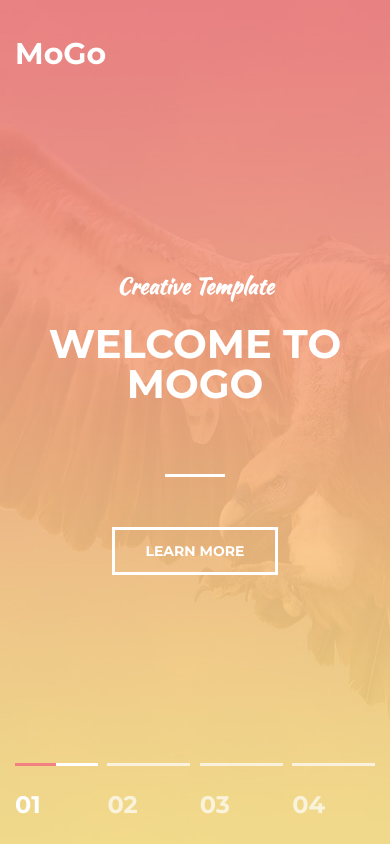
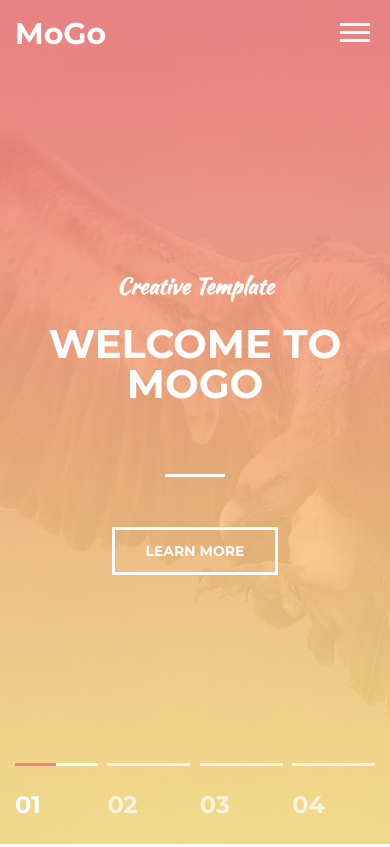
Before and after one commit to EkaterinaKochneva/MoGoByBrainsCloud, a plain HTML site: page index.html in a window 390 px wide. Shown: the top 847 px of the page. Drawn offline with Linux system fonts and the light colour scheme.

Commit message:
start JS

```diff
--- a/assets/css/style.css
+++ b/assets/css/style.css
@@ -32,12 +32,14 @@ hr {
 /* Intro */
 
 .intro {
+    position: relative;
     display: flex;
     align-items: center;
     flex-direction: column;
     justify-content: center;
     width: 100%;
     height: 100vh;
+    min-height: 820px;
     color: #fff;
     background: url("../images/intro.jpg") center no-repeat, linear-gradient(#f38181, #fce38a);
     background-size: cover;
@@ -84,6 +86,20 @@ hr {
     right: 0;
     z-index: 1000;
     color: #fff;
+}
+
+.header.fixed {
+    padding: 10px 0;
+    background-color: #f38181;
+    box-shadow: 0 3px 10px rgba(0, 0, 0, .2);
+    position: fixed;
+    top: 0;
+    left: 0;
+
+}
+
+.header.active {
+    background-color: #f38181;
 }
 
 .header__inner {
@@ -139,6 +155,68 @@ hr {
 .nav__link.active {
     color: #fce38a;
 }
+
+/* Nav Toggle */
+.nav-toggle {
+    display: none;
+    width: 30px;
+    padding: 10px 0;
+    font-size: 0;
+    color: transparent;
+    border: 0;
+    background: none;
+    cursor: pointer;
+    position: absolute;
+    top: 22px;
+    right: 20px;
+    z-index: 1;
+}
+
+.nav-toggle__item {
+    display: block;
+    width: 100%;
+    height: 3px;
+    background-color: #fff;
+    position: absolute;
+    top: 0;
+    right: 0;
+    bottom: 0;
+    left: 0;
+    margin: auto;
+    transition: background .2s linear;
+}
+
+.nav-toggle__item:before,.nav-toggle__item:after {
+    content: "";
+    width: 100%;
+    height: 3px;
+    background-color: #fff;
+    position: absolute;
+    left: 0;
+    z-index: 1;
+    transition: transform .2s linear;
+}
+
+.nav-toggle__item:before {
+    top: -8px;
+}
+
+.nav-toggle__item:after {
+    bottom: -8px;
+}
+
+.nav-toggle.active .nav-toggle__item {
+    background: none;
+}
+
+.nav-toggle.active .nav-toggle__item:before {
+    transform: rotate(45deg) translate(5px, 6px);
+}
+
+.nav-toggle.active .nav-toggle__item:after {
+    transform: rotate(-45deg) translate(5px,-6px);
+}
+
 /* Button */
 .btn {
     display: inline-block;
@@ -1175,9 +1253,35 @@ hr {
 }
 
 @media (max-width: 770px) {
+    /* Intro */
+    .intro {
+        min-height: 650px;
+    }
+    /* Header */
+
+    .header {
+        padding: 10px 0;
+    }
+
     /* Nav */
     .nav {
         display: none;
+        position: absolute;
+        top: 100%;
+        left: 0;
+        width: 100%;
+        background-color: #f38181;
+    }
+
+    .nav__link {
+        display: block;
+        margin: 0;
+        padding: 8px 20px;
+        text-align: end;
+    }
+
+    .nav-toggle {
+        display: block;
     }
 
     /* Section */
--- /dev/null
+++ b/assets/js/app.js
@@ -0,0 +1,22 @@
+let header = document.querySelector('.header');
+let intro = document.querySelector('.intro');
+let introH = intro.offsetHeight;
+let scrollOffset = window.scrollY;
+
+checkScroll();
+
+window.addEventListener('scroll', function() {
+    scrollOffset = window.scrollY;
+
+    checkScroll();
+
+});
+
+function checkScroll() {
+
+    if (scrollOffset >= introH) {
+        header.classList.add('fixed');
+    } else {
+        header.classList.remove('fixed');
+    }
+}
--- a/index.html
+++ b/index.html
@@ -31,6 +31,9 @@
                 </a>
 
             </nav>
+            <button class="nav-toggle" type="button">
+                <span class="nav-toggle__item">Menu</span>
+            </button>
         </div>
 
     </div>
@@ -760,6 +763,7 @@
         </div>
     </div><!-- /.container -->
 </footer>
+<script src="assets/js/app.js"></script>
 
 </body>
 </html>
```
